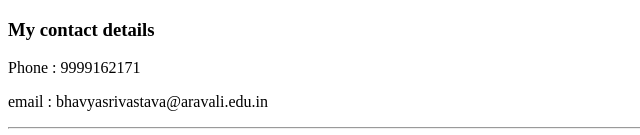
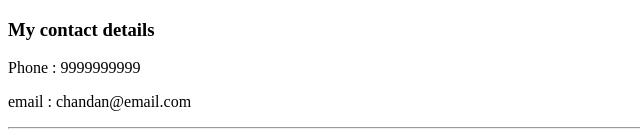
Before and after one commit to chandan17june/cv, a plain HTML site: page contact.html in a window 1280 px wide. Shown: the top 135 px of the page, without its empty margins (0-640 px from the left). Drawn offline with Linux system fonts and the light colour scheme.

Commit message:
Update contact.html

```diff
--- a/contact.html
+++ b/contact.html
@@ -6,8 +6,8 @@
   </head>
   <body>
     <h3>My contact details</h3>
-    <p>Phone : 9999162171</p>
-    <p>email : bhavyasrivastava@aravali.edu.in</p>
+    <p>Phone : 9999999999</p>
+    <p>email : chandan@email.com</p>
     <hr>
 
     <form class="" action="mailto:chandan17june@yahoo.com" method="post" enctype="text/plain">
```
